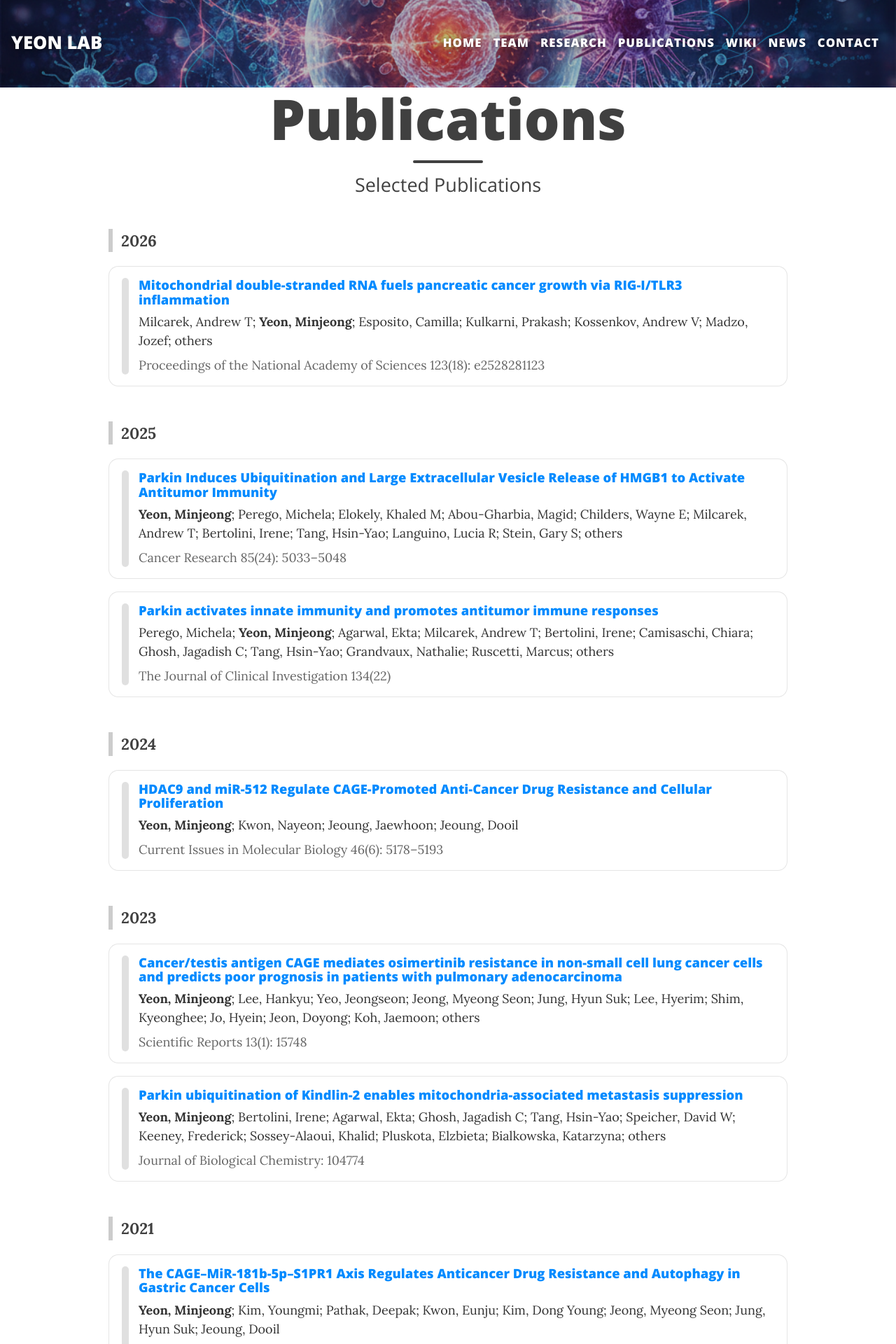
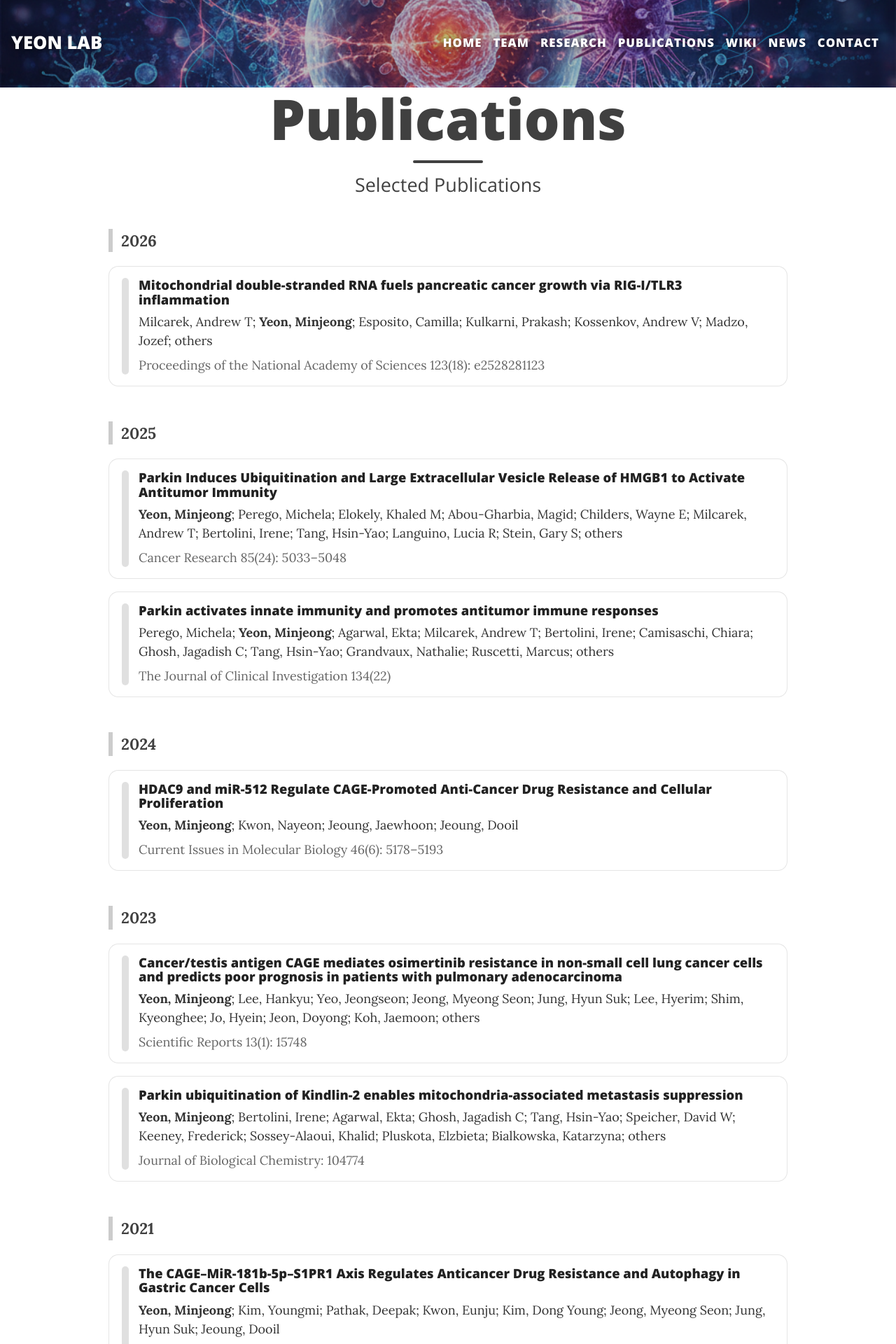
Before and after one commit to mjyeon0807-hub/mjyeon0807-hub.github.io, a Jekyll site: the page built from publications.md, in a window 1280 px wide. Shown: the top 1920 px of the page at 70% size. Built offline with Jekyll 4.4.1, drawn with Linux system fonts in a browser that asks for light colours.

Commit message:
Change publications page titles from blue to black
pubs2-title links had no color set, so they fell back to the site's
default blue link color, inconsistent with the black titles used
elsewhere (home page, news).

Co-Authored-By: Claude Sonnet 5 <noreply@anthropic.com>

```diff
--- a/assets/css/publications.css
+++ b/assets/css/publications.css
@@ -29,8 +29,8 @@
 }
 
 .pubs2-title { margin: 0 0 8px; font-size: 1.15rem; font-weight: 900; }
-.pubs2-title a { text-decoration: none; }
-.pubs2-title a:hover { text-decoration: underline; }
+.pubs2-title a { color: #222; text-decoration: none; }
+.pubs2-title a:hover { color: #0085A1; text-decoration: underline; }
 
 .pubs2-authors { margin: 0 0 8px; color: #333; }
 .pubs2-journal { margin: 0; color: #666; }
```
